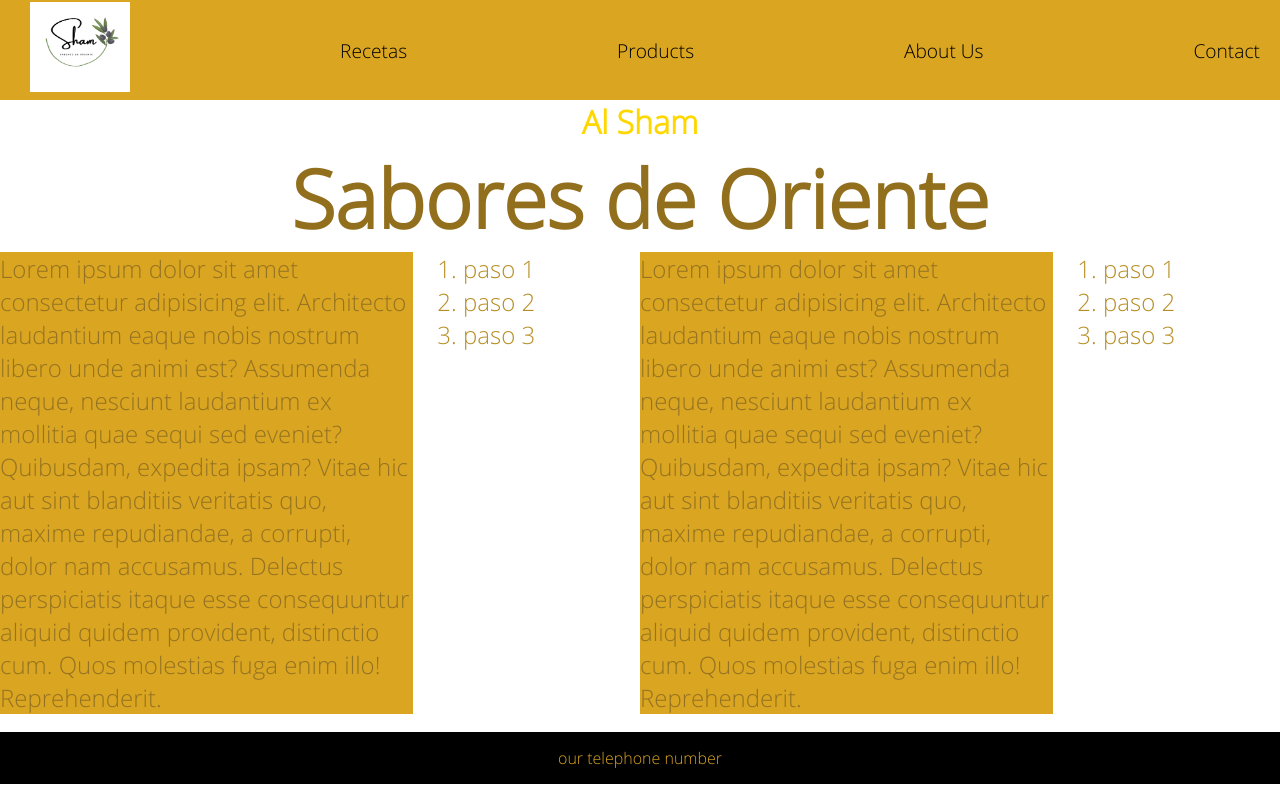
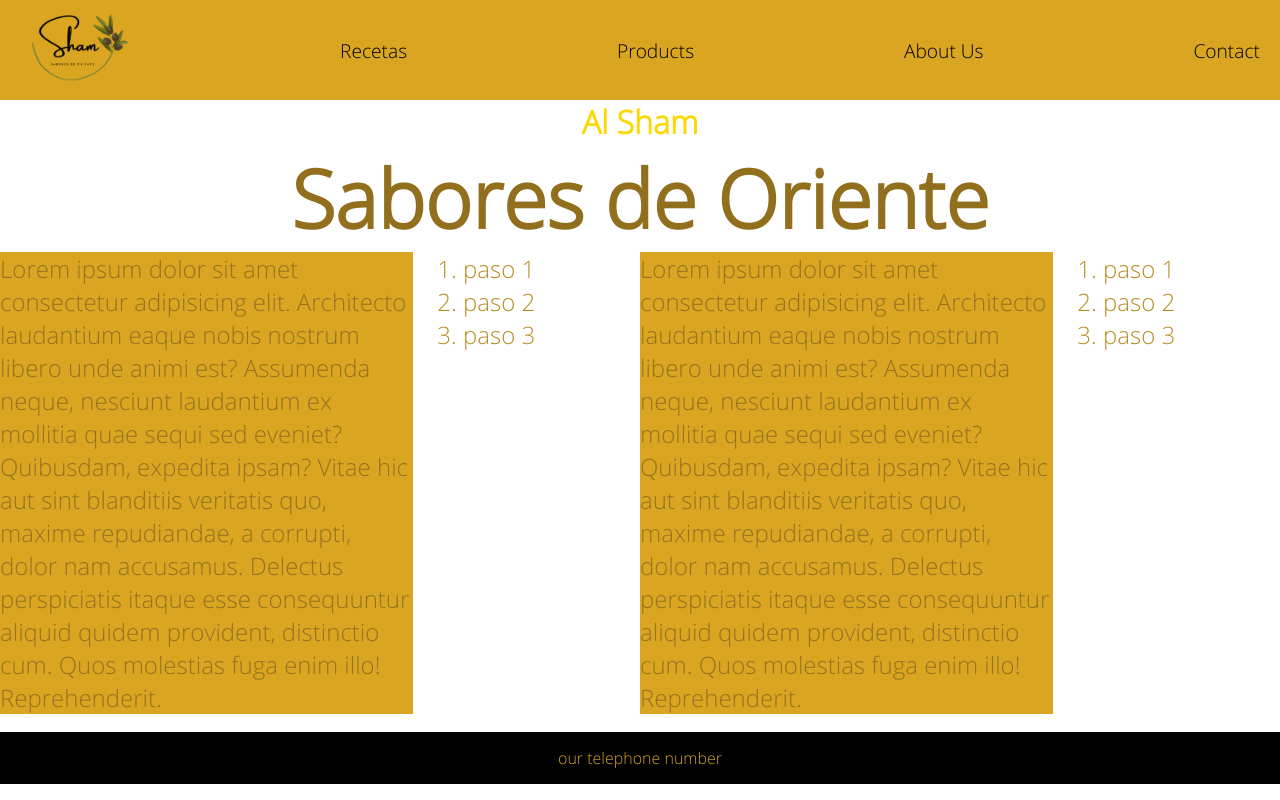
Before and after one commit to malekconk/DW-Entrega, a plain HTML site: page pages/home.html in a window 1280 px wide. Drawn offline with Linux system fonts and the light colour scheme.

Commit message:
cambio de logo

```diff
--- a/pages/home.html
+++ b/pages/home.html
@@ -13,7 +13,7 @@
         <header class="header">
 
             <div class="headerLogo">
-                <a href="../index.html"> <img src="../images/SHAM LOGO.jpg" alt="logoSham"></a>
+                <a href="../index.html"> <img src="../images/SHAM New.png" alt="logoSham"></a>
             </div>
 
             <!--menu de navegacion-->
```
Also changed, not shown: index.html (+1 -1 lines), pages/about us.html (+1 -1 lines), pages/contact.html (+1 -1 lines), pages/products.html (+1 -1 lines), images/SHAM New.png (added), images/logo.png (deleted).
